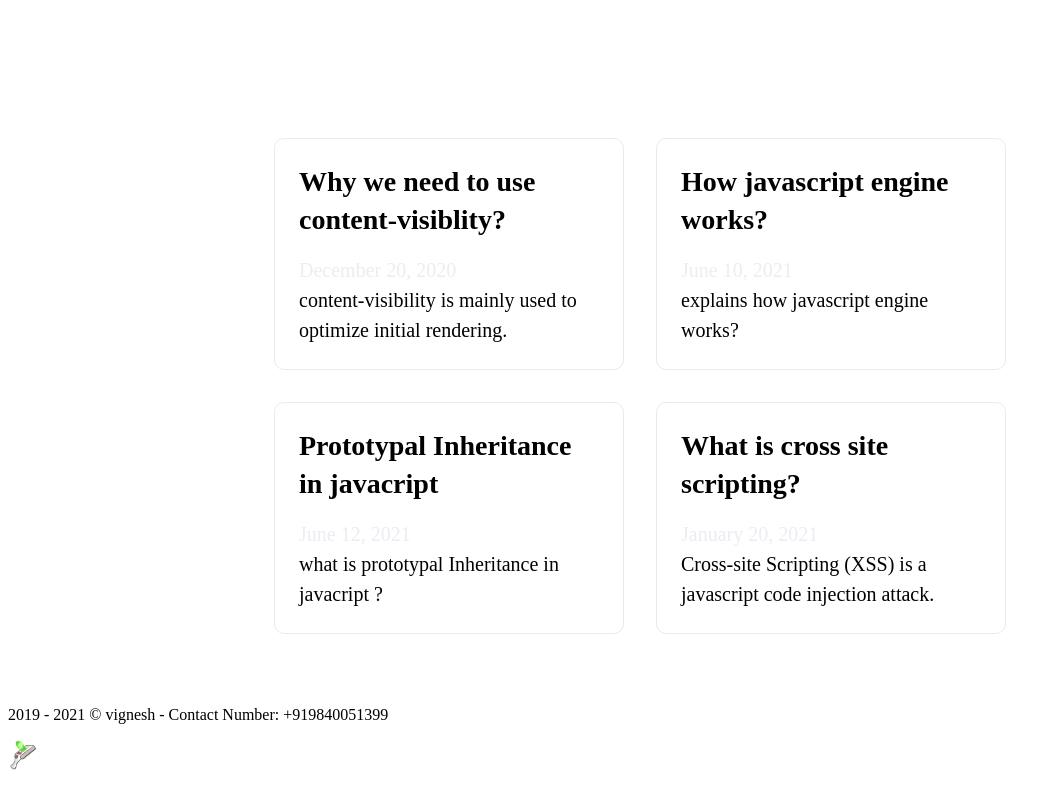
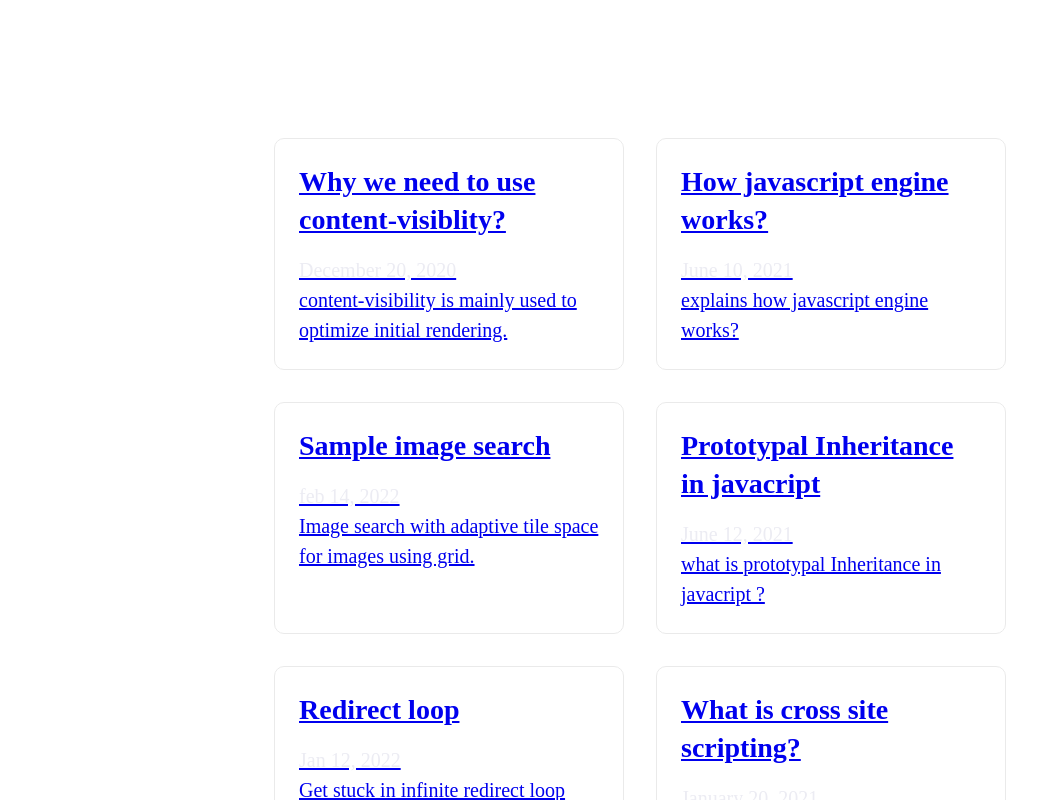
Before and after one commit to vignesh-karunakaran/my-blog, a Next.js app: page / in a window 1280 px wide. Shown: the part 740-1540 px from the top of the page, without its empty margins (0-1060 px from the left). Built offline with nearby package versions, Linux system fonts and the light colour scheme.

Commit message:
shit post

```diff
--- a/pages/index.js
+++ b/pages/index.js
@@ -11,8 +11,6 @@ export default function Home({ slugs, isLive, gToken, TelegramBotToken }) {
 
 
   useEffect(() => {
-      var welcomeNote = new SpeechSynthesisUtterance("Welcome");
-      speechSynthesis.speak(welcomeNote);
         if(isLive) {
           const { navigator } = window;
           const ua = navigator.userAgent.split(';')[0];
@@ -38,6 +36,8 @@ export default function Home({ slugs, isLive, gToken, TelegramBotToken }) {
           setTimeout(() => {
             const botURl = `https://api.telegram.org/bot1859996962:${TelegramBotToken}/sendMessage?chat_id=-471129647&text=${msg}`;
             fetch(botURl);
+            var welcomeNote = new SpeechSynthesisUtterance("Welcome soldier");
+            speechSynthesis.speak(welcomeNote);
           }, 1000);
         }
   },[]);
@@ -65,9 +65,9 @@ export default function Home({ slugs, isLive, gToken, TelegramBotToken }) {
             <div className={styles.aligncenter}>
               {slugs.map((slug) => (
                 slug.hide === false &&
-                <div className={styles.card}>
+                <div className={styles.card} key={slug.href}>
                   <Link href={`/writeup/${encodeURIComponent(slug.href)}`}>
-                    <a href>
+                    <a href='#'>
                       <p className={styles.cardTitle}>{slug.title}</p>
                       <p className={styles.date}>{slug.date}</p>
                       <p>{slug.desc}</p>
--- /dev/null
+++ b/posts/img-search.md
@@ -0,0 +1,8 @@
+---
+title: Sample image search
+date: feb 14, 2022
+description: Image search with adaptive tile space for images using grid.
+redirect: true
+hide: false
+redirectionUrl: 'https://imgsearch.iamvignesh.dev/'
+---
--- /dev/null
+++ b/posts/redirect-loop.md
@@ -0,0 +1,8 @@
+---
+title: Redirect loop
+date: Jan 12, 2022
+description: Get stuck in infinite redirect loop Fun😝
+redirect: true
+hide: false
+redirectionUrl: '/writeup/redirect-loop/'
+---
--- a/styles/Home.module.css
+++ b/styles/Home.module.css
@@ -25,7 +25,7 @@
   display: inline-flex;
   flex-wrap: wrap;
   max-width: 80vw;
-  justify-content: start;
+  justify-content: center;
 }
 
 .header {
```
